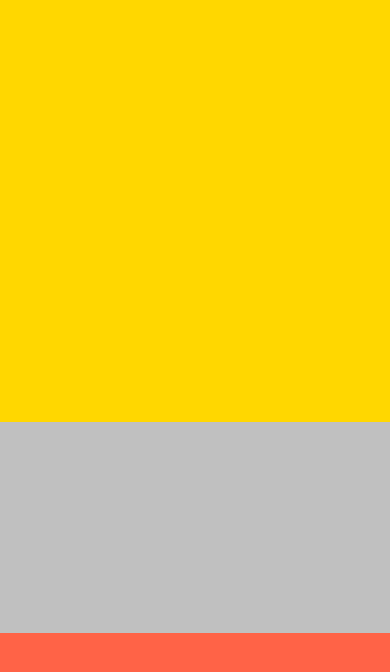
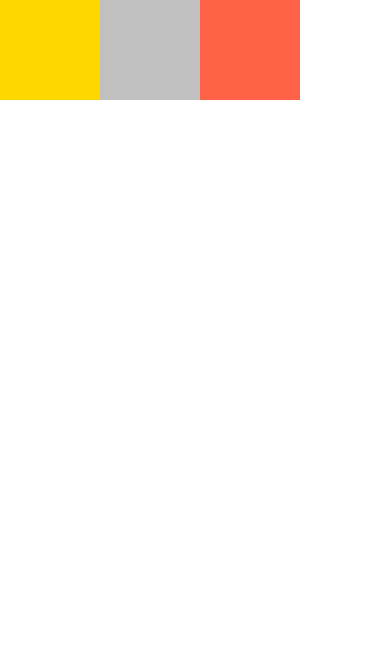
Before and after one commit to ashutosh65000/Done-with-It, a React Native app: screen / in a window 390 px wide. Shown: the top 672 px of the page. Built offline with nearby package versions, Linux system fonts and the light colour scheme.

Commit message:
flexDirection

```diff
--- a/App.js
+++ b/App.js
@@ -7,22 +7,25 @@ export default function App() {
     <View
       style={{
         backgroundColor: "#fff",
-        flex: 1
+        flexDirection: "row"
       }}>
       <View
         style={{
           backgroundColor: "gold",
-          flex: 2
+          width:100,
+          height:100
         }} />
       <View
         style={{
           backgroundColor: "silver",
-          flex: 1
+          width:100,
+          height:100
         }} />
       <View
         style={{
           backgroundColor: "tomato",
-          flex: 1
+          width:100,
+          height:100
         }} />
     </View>
   )
```
